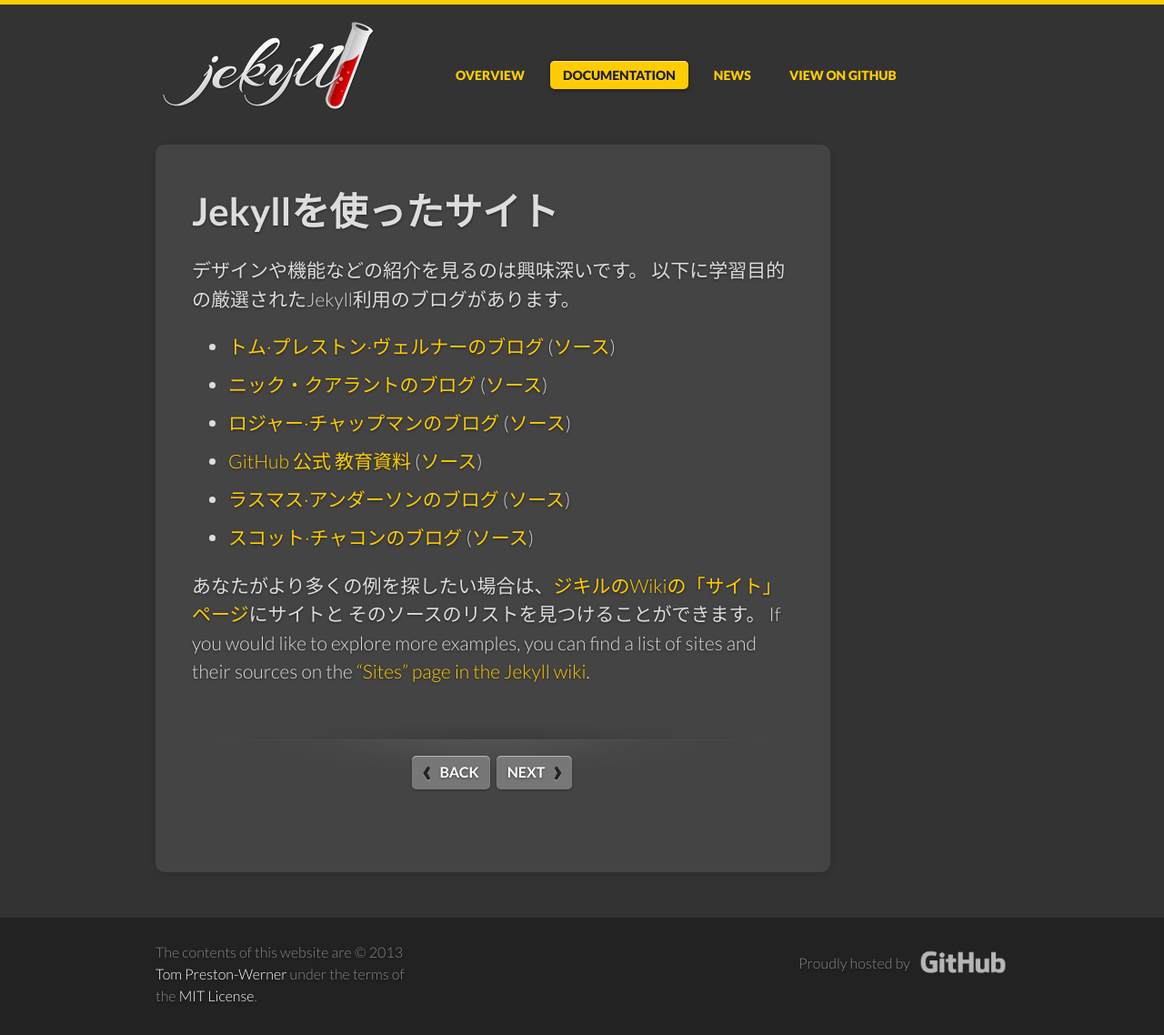
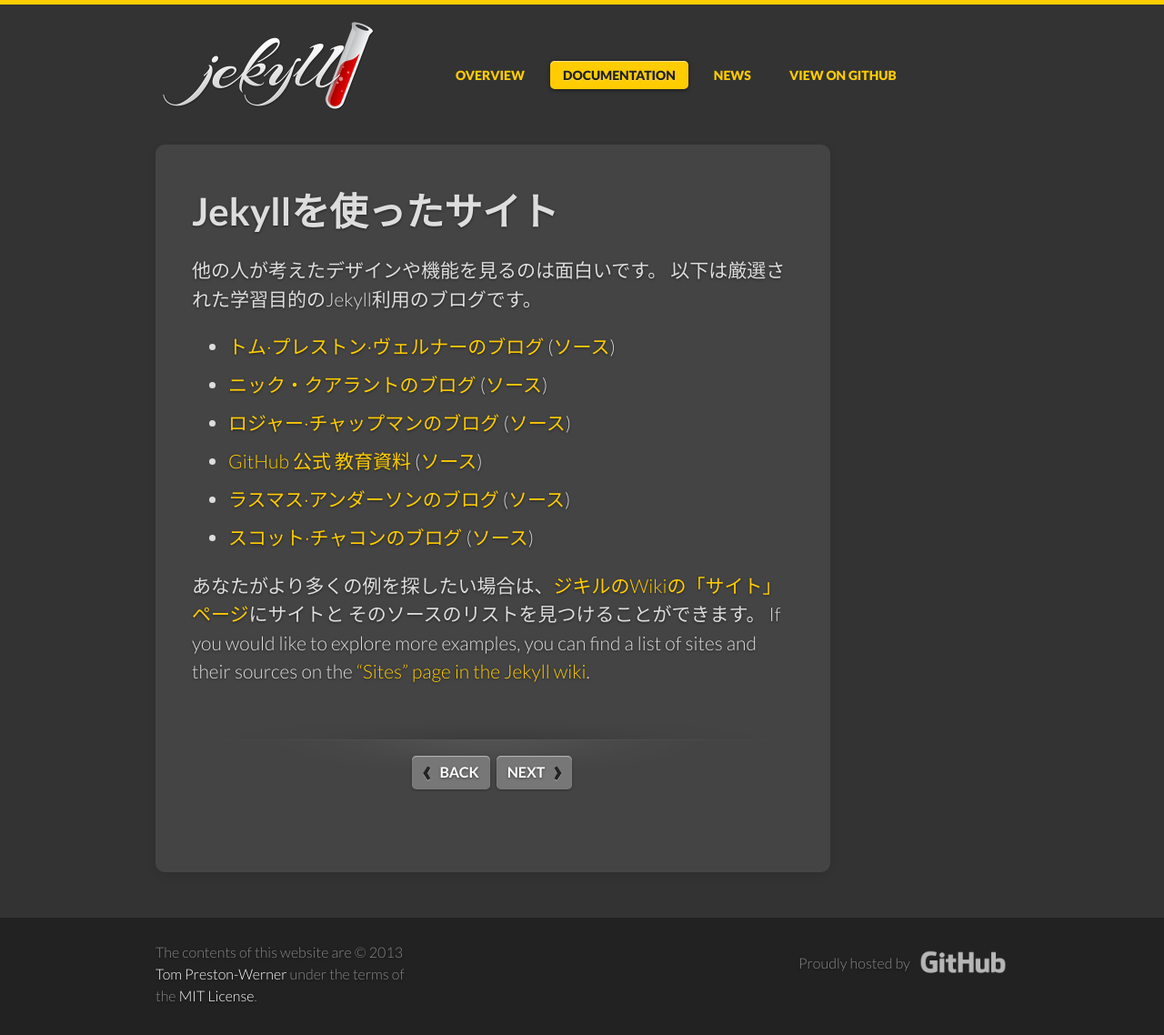
Before and after one commit to jekyllrb-ja/jekyllrb-ja.github.io, a Jekyll site: the page built from docs/sites.md, in a window 1280 px wide. Shown: the whole page at 91% size. Built offline with Jekyll 4.4.1, drawn with Linux system fonts in a browser that asks for light colours; some web fonts are replaced.

Commit message:
#83 のコメント対応

```diff
--- a/docs/sites.md
+++ b/docs/sites.md
@@ -16,8 +16,8 @@
 ---
 -->
 
-デザインや機能などの紹介を見るのは興味深いです。
-以下に学習目的の厳選されたJekyll利用のブログがあります。
+他の人が考えたデザインや機能を見るのは面白いです。
+以下は厳選された学習目的のJekyll利用のブログです。
 
 <!--original
 It’s interesting to see what designs and features others have come up
```
